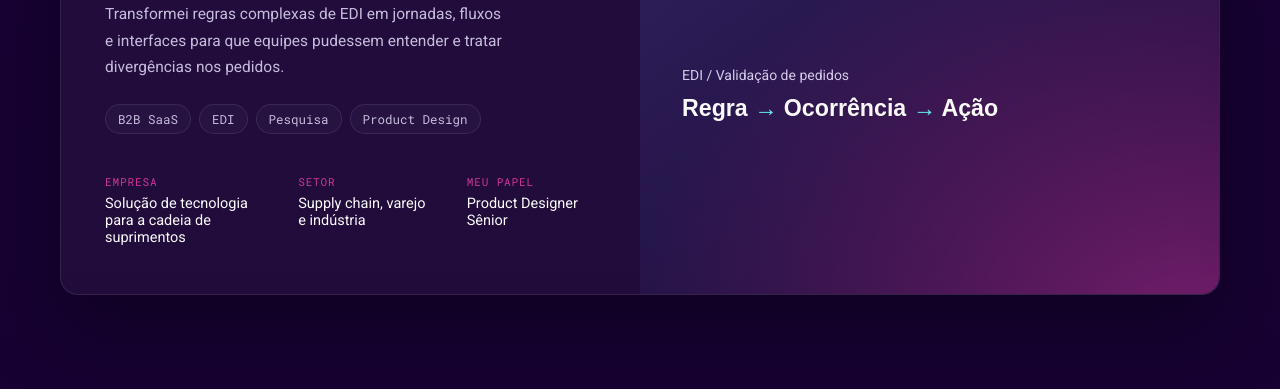
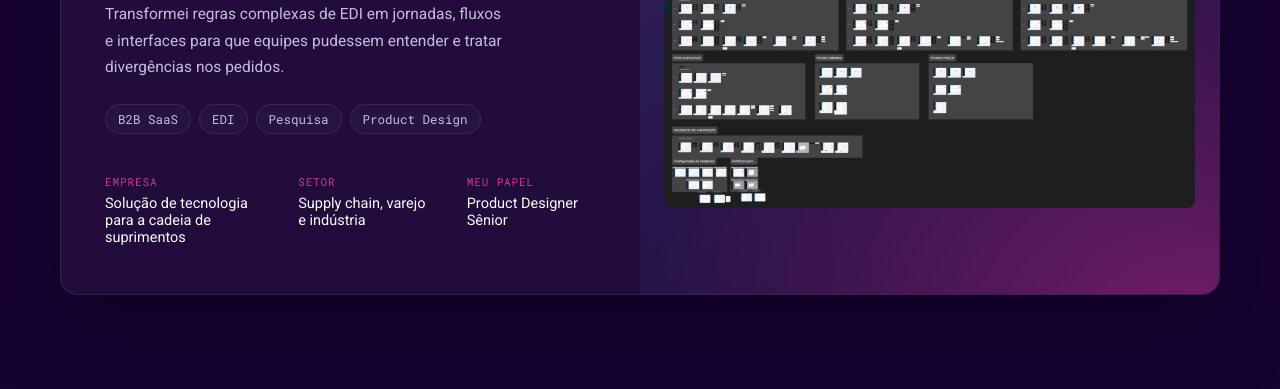
Before and after one commit to luizluckner/new-portfolio, a plain HTML site: page validador.html in a window 1280 px wide. Shown: the part 226-615 px from the top of the page. Drawn offline with Linux system fonts and the light colour scheme; a web font is replaced by a local one.

Commit message:
Usa o mapa de fluxos na abertura do Validador

```diff
--- a/estilos/refinamentos.css
+++ b/estilos/refinamentos.css
@@ -30,7 +30,20 @@ main section[id], .case-content [id] { scroll-margin-top: 100px; }
 .validator-art span { color: #d6caea; font-size: .875rem; }
 .validator-art strong { font-family: "Funnel Display", sans-serif; font-size: clamp(1.05rem, 2vw, 1.45rem); }
 .validator-art b { font-weight: 400; color: #65f0ee; }
-.case-hero-card > .validator-art { min-height: 240px; }
+.validator-hero-preview {
+  display: grid;
+  place-items: center;
+  min-width: 0;
+  padding: clamp(12px, 2vw, 24px);
+  background: radial-gradient(ellipse at 95% 110%, #721e6a, transparent 72%), linear-gradient(145deg, #31205d, #160831);
+}
+.validator-hero-preview img {
+  display: block;
+  width: 100%;
+  height: auto;
+  border-radius: 8px;
+}
+.validator-hero-preview:focus-visible { outline-offset: -4px; }
 .case-role { margin-bottom: 44px; padding: 2px 0 2px 20px; border-inline-start: 2px solid #cc479b; }
 .case-role h2:first-child { margin-top: 0; }
 .validator-page .case-content ul { padding-inline-start: 1.4rem; margin-bottom: 1.5rem; line-height: 1.65; }
--- a/validador.html
+++ b/validador.html
@@ -33,7 +33,9 @@
       <div class="tags"><span class="tag">B2B SaaS</span><span class="tag">EDI</span><span class="tag">Pesquisa</span><span class="tag">Product Design</span></div>
       <div class="meta-grid"><div class="meta-item"><div class="label">Empresa</div><div class="value">Solução de tecnologia para a cadeia de suprimentos</div></div><div class="meta-item"><div class="label">Setor</div><div class="value">Supply chain, varejo e indústria</div></div><div class="meta-item"><div class="label">Meu papel</div><div class="value">Product Designer Sênior</div></div></div>
     </div>
-    <div class="validator-art" aria-hidden="true"><span>EDI / Validação de pedidos</span><strong>Regra <b>→</b> Ocorrência <b>→</b> Ação</strong></div>
+    <a class="validator-hero-preview" href="./image/validador-fluxos.jpeg" target="_blank" rel="noopener noreferrer" aria-label="Ampliar visão geral dos fluxos de validação">
+      <img src="./image/validador-fluxos.jpeg" width="1600" height="681" alt="Mapa de telas agrupadas por tipo de validação de pedidos.">
+    </a>
   </div>
 </section>
 <div class="case-body">
```
